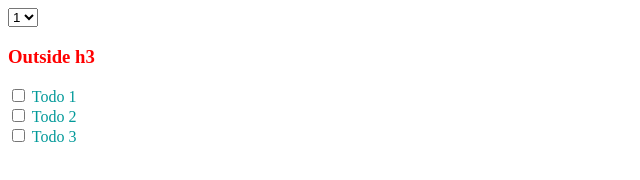
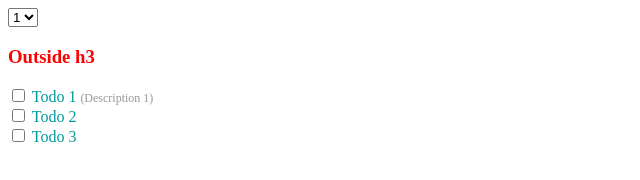
Before and after one commit to MechaChen/web-component-try-out, a plain HTML site: page index.html in a window 1280 px wide. Shown: the full height of the page, 0-640 px from the left. Drawn offline with Linux system fonts and the light colour scheme.

Commit message:
feat: 3. Slot - slot with name

```diff
--- a/index.html
+++ b/index.html
@@ -18,7 +18,10 @@
     </select>
     <script defer src="todo.js"></script>
     <h3>Outside h3</h3>
-    <todo-item>Todo 1</todo-item>
+    <todo-item>
+      Todo 1
+      <span slot="description">(Description 1)</span>
+    </todo-item>
     <todo-item>Todo 2</todo-item>
     <todo-item>Todo 3</todo-item>
   </body>
--- a/todo.js
+++ b/todo.js
@@ -5,10 +5,18 @@ template.innerHTML = `
       color: #099;
       display: block;
     }
+
+    .description {
+      font-size: 12px;
+      color: #999;
+    }
   </style>
   <label>
     <input type="checkbox" />
     <slot></slot>
+    <span class="description">
+      <slot name="description"></slot>
+    </span>
   </label>
 `;
 class TodoItem extends HTMLElement {
```
